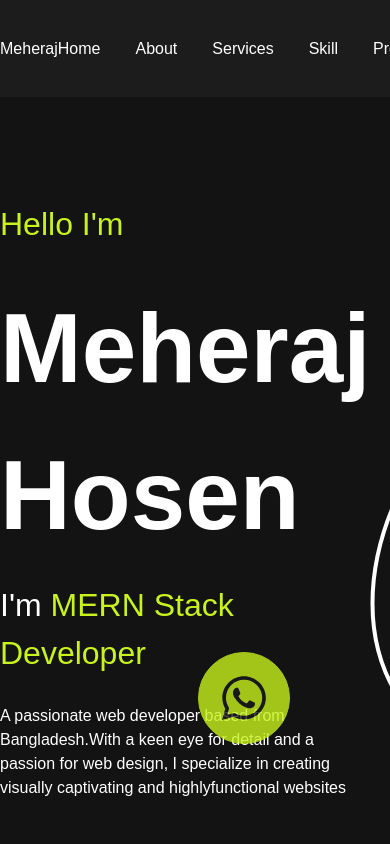
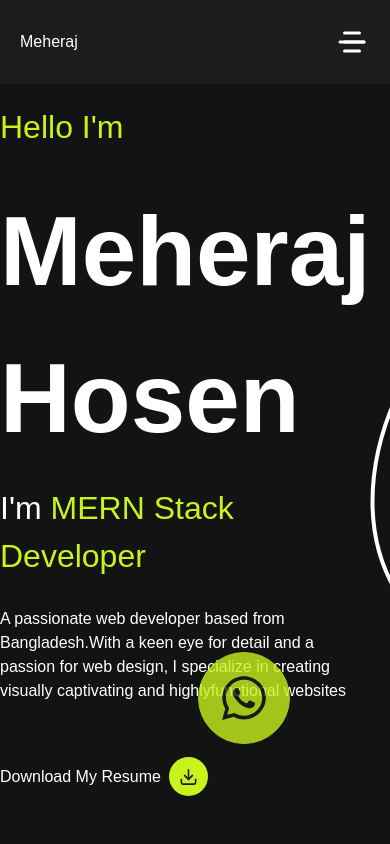
Before and after one commit to meheraj786/portfolio-with-react-tailwind, a React (Vite) app: page / in a window 390 px wide. Shown: the top 844 px of the page. Built offline with nearby package versions, Linux system fonts and the light colour scheme.

Commit message:
navbar responsive done

```diff
--- a/src/components/navbar/Navbar.jsx
+++ b/src/components/navbar/Navbar.jsx
@@ -1,11 +1,16 @@
-import React from 'react'
+import React, { useState } from 'react'
 import Container from '../../layouts/Container'
 import Flex from "../../layouts/Flex"
 import RoundedElemText from '../../layouts/RoundedElemText'
 import { FiArrowUpRight } from "react-icons/fi";
+import { TbMenu4 } from "react-icons/tb";
+import { IoMdClose } from "react-icons/io";
+
+
 
 
 const Navbar = () => {
+  const [show, setShow] = useState(false);
   const navItems=[
     {
       item:"Home",
@@ -34,13 +39,13 @@ const Navbar = () => {
   ]
   return (
     <>
-    <div className="navbar py-6 bg-bg text-white font-secondary">
+    <div className="navbar py-6 fixed w-full bg-bg text-white font-secondary">
       <Container>
-        <Flex>
+        <Flex className="px-5 md:px-0">
         <div className="logo">Meheraj</div>
         <div className="items">
           <ul>
-            <Flex className='flex-row gap-x-[35px]'>
+            <Flex className='flex-row hidden md:flex gap-x-[35px]'>
           {
             navItems.map((item)=>(
               <li className='hover:text-primary font-medium'><a href={item.link}>{item.item}</a></li>
@@ -49,12 +54,38 @@ const Navbar = () => {
             </Flex>
           </ul>
         </div>
-        <div className="details group">
+        <div className="details hidden md:block">
           <RoundedElemText svg={<FiArrowUpRight />
 }>Let's Talk</RoundedElemText>
         </div>
+          {
+            show ? <IoMdClose  onClick={()=>setShow(!show)}  className='md:hidden text-4xl'/> : <TbMenu4 onClick={()=>setShow(!show)}  className='md:hidden text-4xl'/>
+          }
+
 
         </Flex>
+        {
+            show && (
+<div>
+<div className="items">
+              <ul>
+                <Flex className='flex-col md:hidden gap-y-[15px]'>
+              {
+                navItems.map((item)=>(
+                  <li className='hover:text-primary font-medium'><a href={item.link}>{item.item}</a></li>
+                ))
+              }
+                </Flex>
+              </ul>
+            </div>
+            <hr className='border-primary my-[20px] w-[50%] mx-auto'/>
+            <div className="details  w-full text-center md:hidden">
+              <RoundedElemText className="mx-auto" svg={<FiArrowUpRight />
+    }>Let's Talk</RoundedElemText>
+            </div>
+            </div>
+            )
+          }
       </Container>
     </div>
     </>
--- a/src/layouts/RoundIconBox.jsx
+++ b/src/layouts/RoundIconBox.jsx
@@ -2,7 +2,7 @@ import React from 'react'
 
 const RoundIconBox = ({children, className}) => {
   return (
-    <div className={`p-[10px] hover:bg-bg hover:text-primary flex justify-center items-center text-4xl text-bg hvoer:text-primary w-[49px] h-[49px] bg-primary rounded-full ${className}`}>{children}</div>
+    <div className={`p-[10px] hover:bg-bg hover:text-primary flex justify-center items-center md:text-4xl text-2xl text-bg hvoer:text-primary w-[39px] md:w-[49px] md:h-[49px] h-[39px] bg-primary rounded-full ${className}`}>{children}</div>
   )
 }
 
```
